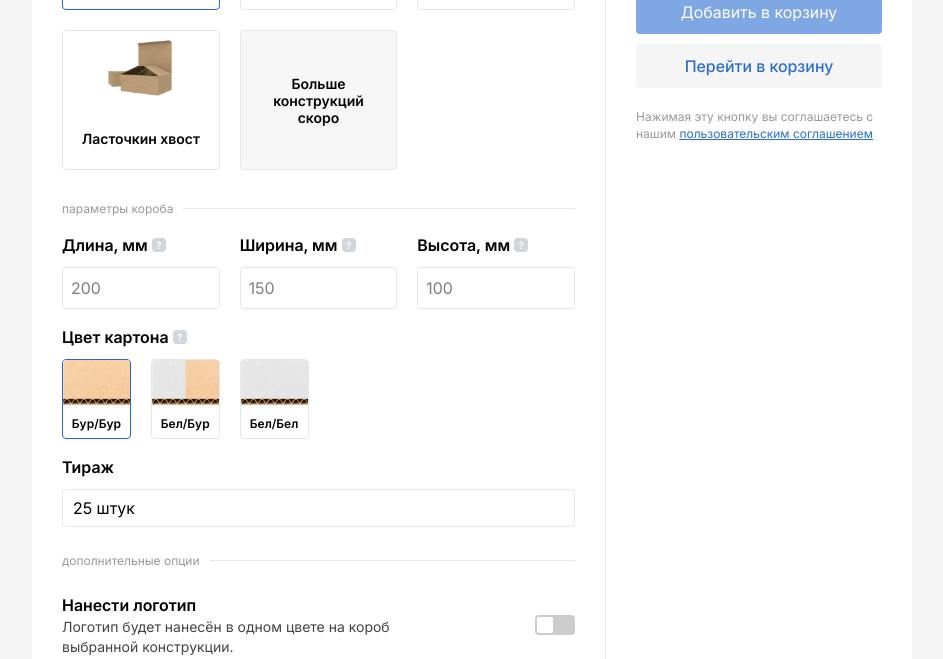
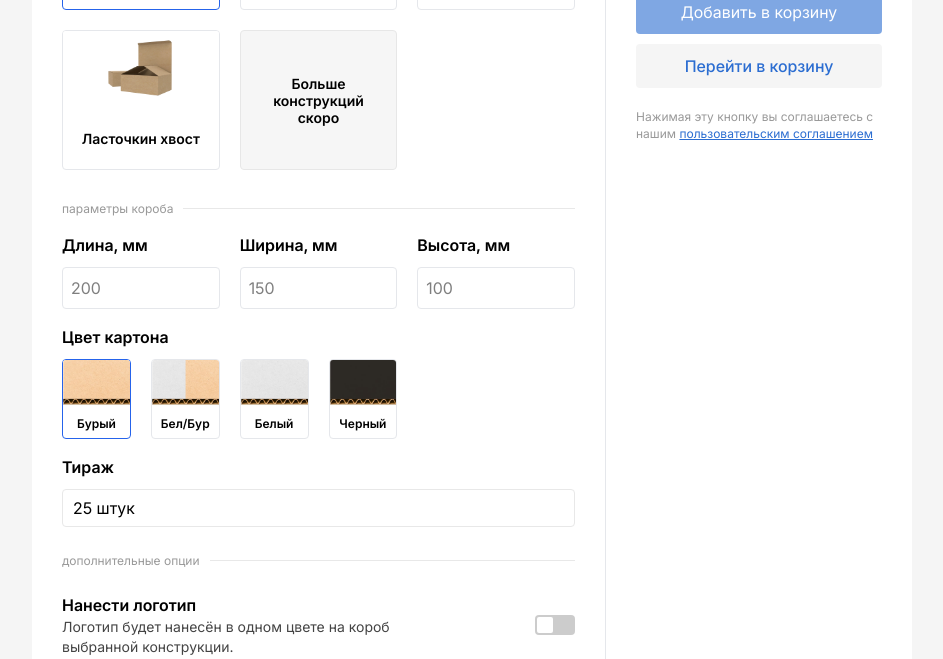
Before and after one commit to Sviatich/workshop-app, a Laravel app: page / in a window 1280 px wide. Shown: the part 1090-1749 px from the top of the page, without its empty margins (168-1111 px from the left). Run offline with Laravel 12, Linux system fonts and the light colour scheme; style sheets or scripts are compiled from the project's sources; some libraries are stand-ins or nearby versions; grey boxes are pictures that could not be loaded.

Commit message:
Some styles was added

```diff
--- a/database/seeders/CartonColorSeeder.php
+++ b/database/seeders/CartonColorSeeder.php
@@ -13,6 +13,7 @@ class CartonColorSeeder extends Seeder
             ['code' => 'brown', 'name' => 'Бурый', 'price_per_m2' => 50],
             ['code' => 'white_in', 'name' => 'Белый/Бурый', 'price_per_m2' => 60],
             ['code' => 'white', 'name' => 'Белый', 'price_per_m2' => 150],
+            ['code' => 'black', 'name' => 'Черный', 'price_per_m2' => 60],
         ];
 
         foreach ($colors as $color) {
--- a/resources/views/configurator.blade.php
+++ b/resources/views/configurator.blade.php
@@ -49,10 +49,6 @@
                     <div>
                         <label for="length" class="flex items-center gap-1 block mb-1 font-semibold configurator-label">
                             Длина, мм
-                            <div class="relative inline-block">
-                                <button class="cursor-pointer peer w-3.5 h-3.5 rounded text-center bg-gray-300 text-white text-[10px] hover:bg-gray-400" onclick="event.preventDefault();">?</button>
-                                <div class="font-normal pointer-events-none absolute left-1/2 -translate-x-2 bottom-full mb-2 z-50 rounded bg-white shadow-xl border text-black text-sm px-4 py-2 opacity-0 scale-95 transition ease-out duration-150 peer-hover:opacity-100 peer-hover:scale-100 peer-focus:opacity-100 peer-focus:scale-100 w-60">Указывайте внутренние размеры короба.</div>
-                            </div>
                         </label>
                         <input type="number" name="length" id="length" value="" min="15" class="rounded border w-full p-2"
                             placeholder="200">
@@ -60,10 +56,6 @@
                     <div>
                         <label for="width" class="flex items-center gap-1 block mb-1 font-semibold configurator-label">
                             Ширина, мм
-                            <div class="relative inline-block">
-                                <button class="cursor-pointer peer w-3.5 h-3.5 rounded text-center bg-gray-300 text-white text-[10px] hover:bg-gray-400" onclick="event.preventDefault();">?</button>
-                                <div class="font-normal pointer-events-none absolute left-1/2 -translate-x-2 bottom-full mb-2 z-50 rounded bg-white shadow-xl border text-black text-sm px-4 py-2 opacity-0 scale-95 transition ease-out duration-150 peer-hover:opacity-100 peer-hover:scale-100 peer-focus:opacity-100 peer-focus:scale-100 w-60">Указывайте внутренние размеры короба.</div>
-                            </div>
                         </label>
                         <input type="number" name="width" id="width" value="" min="15" class="rounded border w-full p-2"
                             placeholder="150">
@@ -71,10 +63,6 @@
                     <div>
                         <label for="height" class="flex items-center gap-1 block mb-1 font-semibold configurator-label">
                             Высота, мм
-                            <div class="relative inline-block">
-                                <button class="cursor-pointer peer w-3.5 h-3.5 rounded text-center bg-gray-300 text-white text-[10px] hover:bg-gray-400" onclick="event.preventDefault();">?</button>
-                                <div class="font-normal pointer-events-none absolute left-1/2 -translate-x-2 bottom-full mb-2 z-50 rounded bg-white shadow-xl border text-black text-sm px-4 py-2 opacity-0 scale-95 transition ease-out duration-150 peer-hover:opacity-100 peer-hover:scale-100 peer-focus:opacity-100 peer-focus:scale-100 w-60">Указывайте внутренние размеры короба.</div>
-                            </div>
                         </label>
                         <input type="number" name="height" id="height" value="" min="15" class="rounded border w-full p-2"
                             placeholder="100">
@@ -84,21 +72,20 @@
                 <div>
                     <label for="color" class="flex items-center gap-1 block mb-1 font-semibold configurator-label">
                         Цвет картона
-                        <div class="relative inline-block">
-                            <button class="cursor-pointer peer w-3.5 h-3.5 rounded text-center bg-gray-300 text-white text-[10px] hover:bg-gray-400" onclick="event.preventDefault();">?</button>
-                            <div class="font-normal pointer-events-none absolute left-1/2 -translate-x-2 bottom-full mb-2 z-50 rounded bg-white shadow-xl border text-black text-sm px-4 py-2 opacity-0 scale-95 transition ease-out duration-150 peer-hover:opacity-100 peer-hover:scale-100 peer-focus:opacity-100 peer-focus:scale-100 w-60">Первым указан цвет наружного слоя картона, вторым внутреннего.</div>
-                        </div>
                     </label>
 
                     <select name="color" id="color" class="border w-full p-2 select-fixed">
                         <option value="brown" data-img="{{ Vite::asset('resources/images/colors/brown.jpg') }}">
-                            Бур/Бур
+                            Бурый
                         </option>
                         <option value="white_in" data-img="{{ Vite::asset('resources/images/colors/white_in.jpg') }}">
                             Бел/Бур
                         </option>
                         <option value="white" data-img="{{ Vite::asset('resources/images/colors/white.jpg') }}">
-                            Бел/Бел
+                            Белый
+                        </option>
+                        <option value="black" data-img="{{ Vite::asset('resources/images/colors/black.jpg') }}">
+                            Черный
                         </option>
                     </select>
 
```
Also changed, not shown: resources/images/colors/black.jpg (added), resources/images/colors/black.svg (added), resources/js/funcs.js (line endings or trailing spaces).
